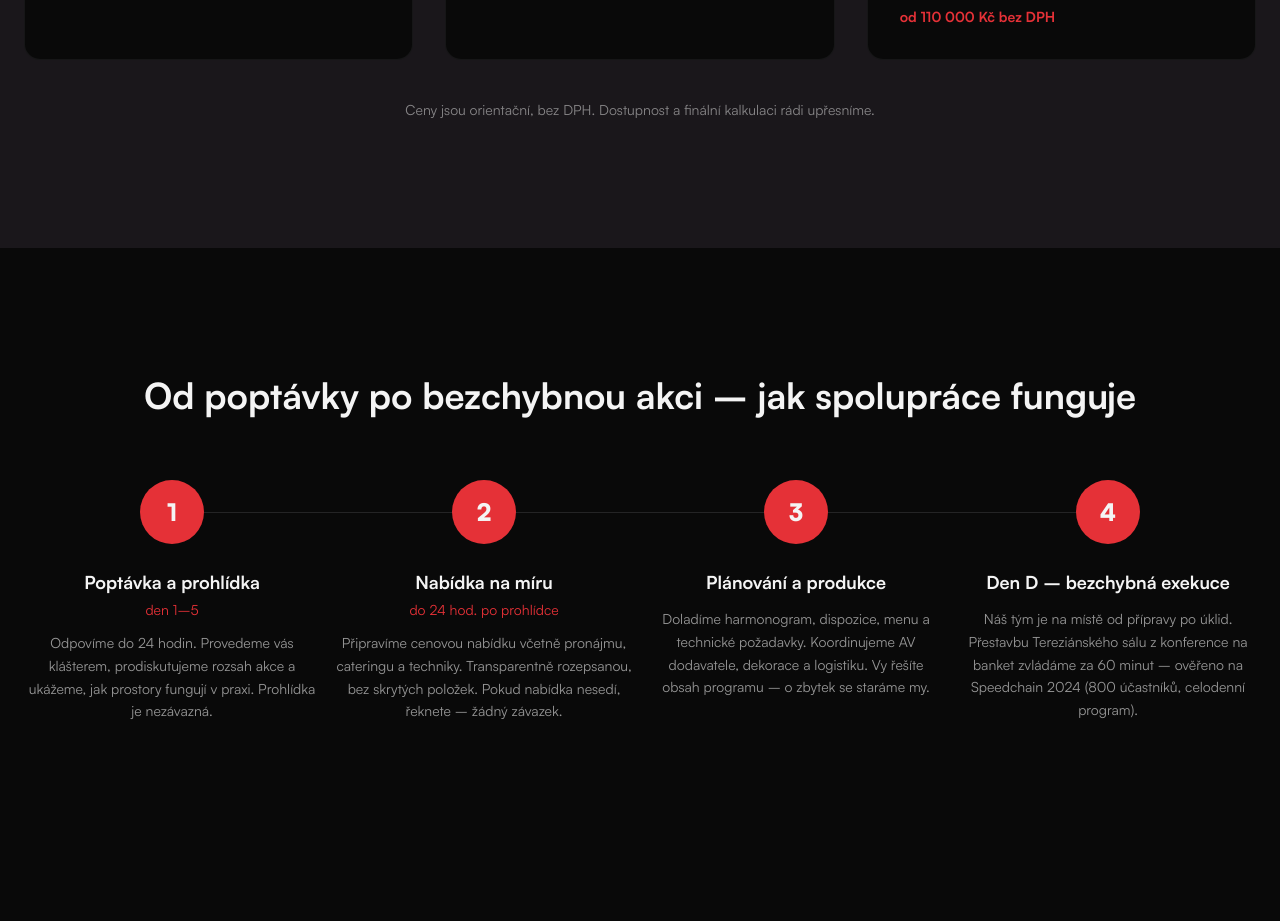
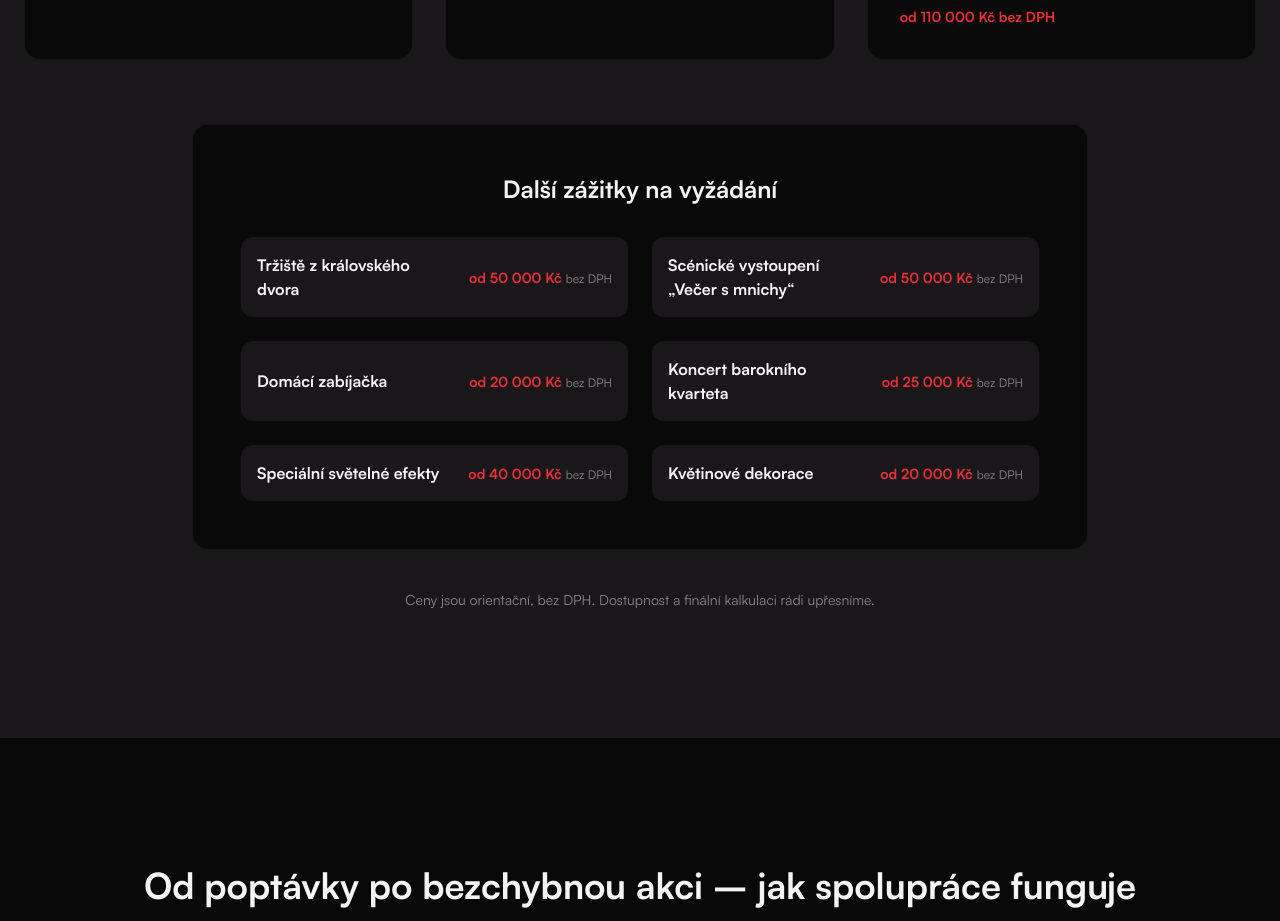
Before and after one commit to lsei27/brevnovevents, a Next.js app: page /firemni-eventy in a window 1280 px wide. Shown: the part 9980-10901 px from the top of the page. Built offline with nearby package versions, Linux system fonts and the light colour scheme.

Commit message:
Add complementary text experiences to corporate events

```diff
--- a/src/components/sections/firemni/Upsell.tsx
+++ b/src/components/sections/firemni/Upsell.tsx
@@ -60,6 +60,33 @@ export function Upsell() {
           ))}
         </div>
 
+        <div className="mx-auto mt-16 max-w-4xl rounded-2xl border border-brand-gray-dark/20 bg-brand-black p-8 md:p-12">
+          <h3 className="mb-8 text-center text-2xl font-bold">Další zážitky na vyžádání</h3>
+          <ul className="grid gap-6 md:grid-cols-2">
+            {[
+              { name: "Tržiště z královského dvora", price: "od 50 000 Kč" },
+              { name: "Scénické vystoupení „Večer s mnichy“", price: "od 50 000 Kč" },
+              { name: "Domácí zabíjačka", price: "od 20 000 Kč" },
+              { name: "Koncert barokního kvarteta", price: "od 25 000 Kč" },
+              { name: "Speciální světelné efekty", price: "od 40 000 Kč" },
+              { name: "Květinové dekorace", price: "od 20 000 Kč" },
+            ].map((item) => (
+              <li
+                key={item.name}
+                className="flex items-center justify-between rounded-xl bg-brand-black-alt p-4 transition-colors hover:bg-brand-gray-dark/10"
+              >
+                <div className="flex-1">
+                  <span className="font-semibold text-brand-white">{item.name}</span>
+                </div>
+                <div className="ml-4 whitespace-nowrap text-right">
+                  <span className="text-sm font-bold text-brand-red">{item.price}</span>
+                  <span className="ml-1 text-xs text-brand-white/50">bez DPH</span>
+                </div>
+              </li>
+            ))}
+          </ul>
+        </div>
+
         <p className="mt-10 text-center text-sm text-brand-white/50">
           Ceny jsou orientační, bez DPH. Dostupnost a finální kalkulaci rádi upřesníme.
         </p>
```
